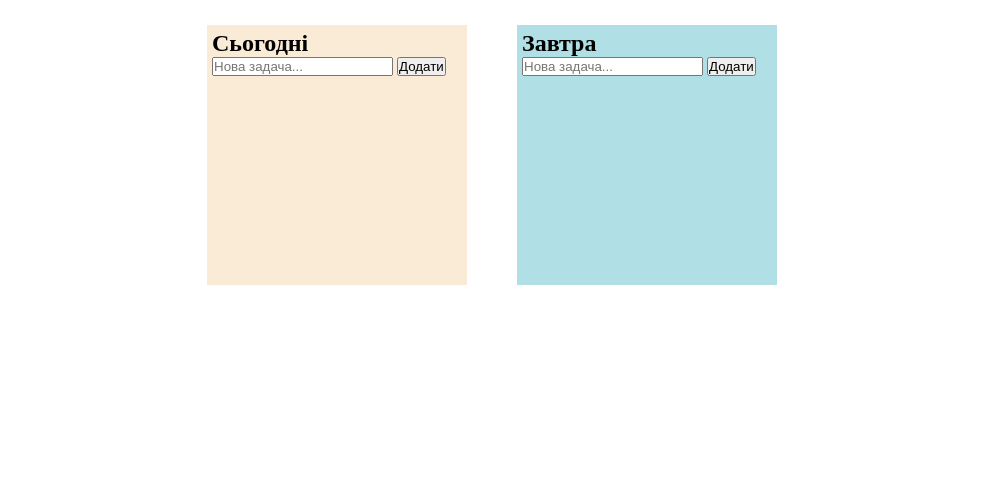
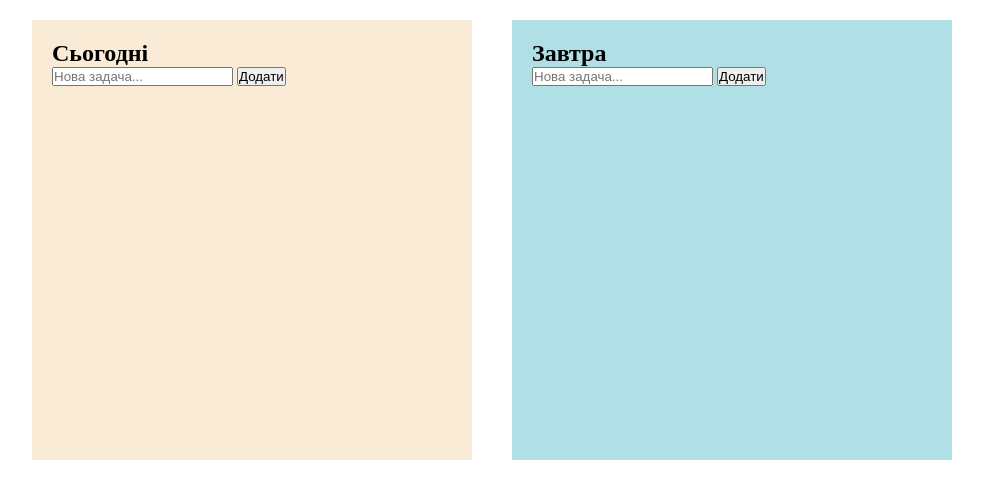
Before and after one commit to tarasnar/today-tomorrow-app, a website: page index.html in a window 1280 px wide. Shown: the whole page, without its empty margins (148-1131 px from the left). Drawn offline with Linux system fonts and the light colour scheme.

Commit message:
Updates syntax in index.html and added new styles

```diff
--- a/index.html
+++ b/index.html
@@ -2,7 +2,7 @@
 <html lang="uk">
   <head>
     <meta charset="UTF-8">
-  <meta name="viewport" content="width=device-width, initial-scale=1.0" />
+    <meta name="viewport" content="width=device-width, initial-scale=1.0">
     <title>Мої задачі</title>
     <script defer src="script.js"></script>
     <link rel="stylesheet" href="styles.css">
--- a/styles.css
+++ b/styles.css
@@ -11,10 +11,10 @@ body {
 }
 
 .note {
-    min-width: 250px;
-    min-height: 250px;
-    margin: 25px;
-    padding: 5px;
+    height: 400px;
+    width: 400px;
+    margin: 20px;
+    padding: 20px;
 }
 
 .note:nth-child(1) {
@@ -24,3 +24,7 @@ body {
 .note:nth-child(2) {
     background-color: powderblue;
 }
+
+ul {
+    list-style-type: none;
+}
```
Lines whose indentation alone changed are shown as unchanged.
